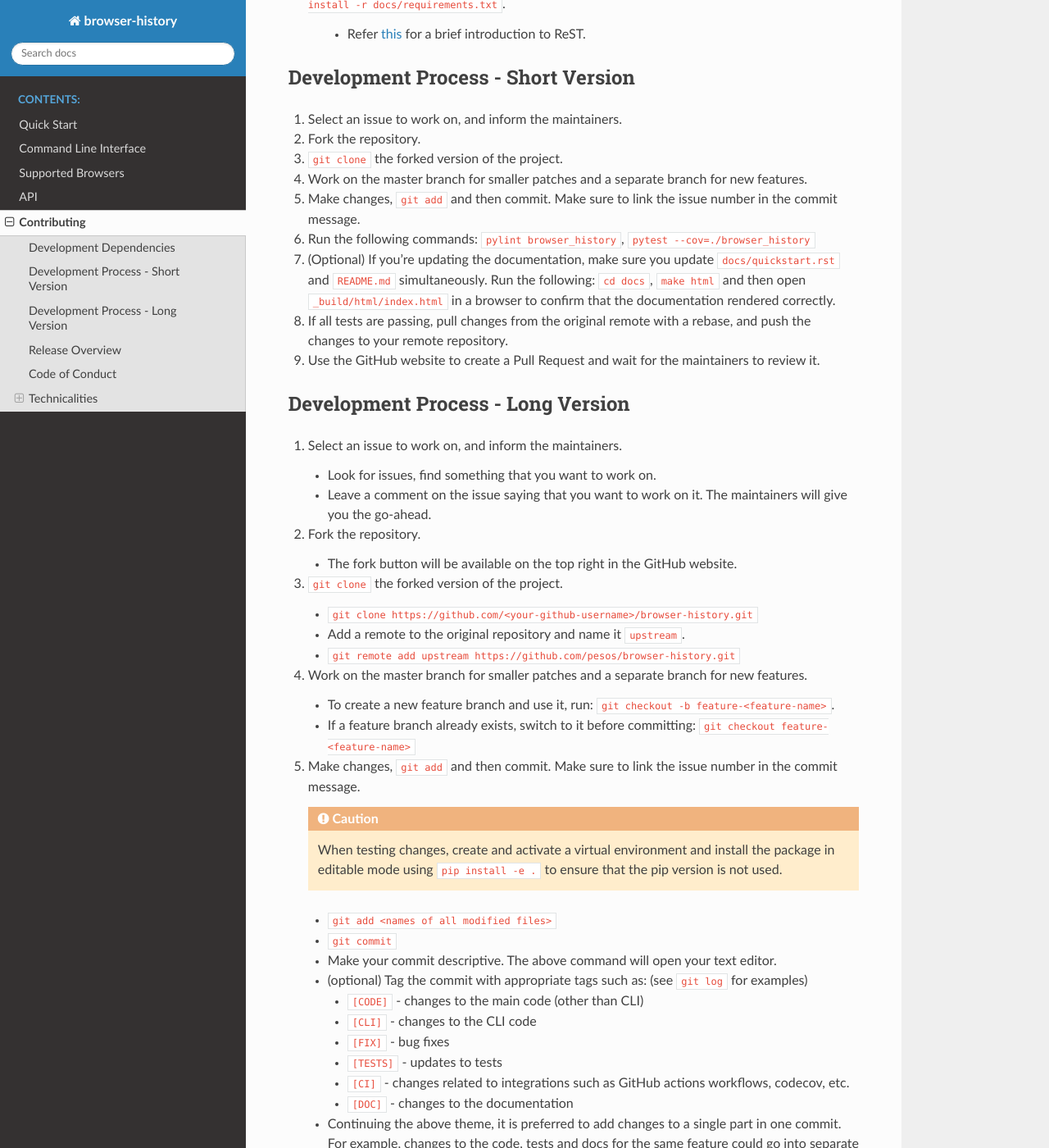
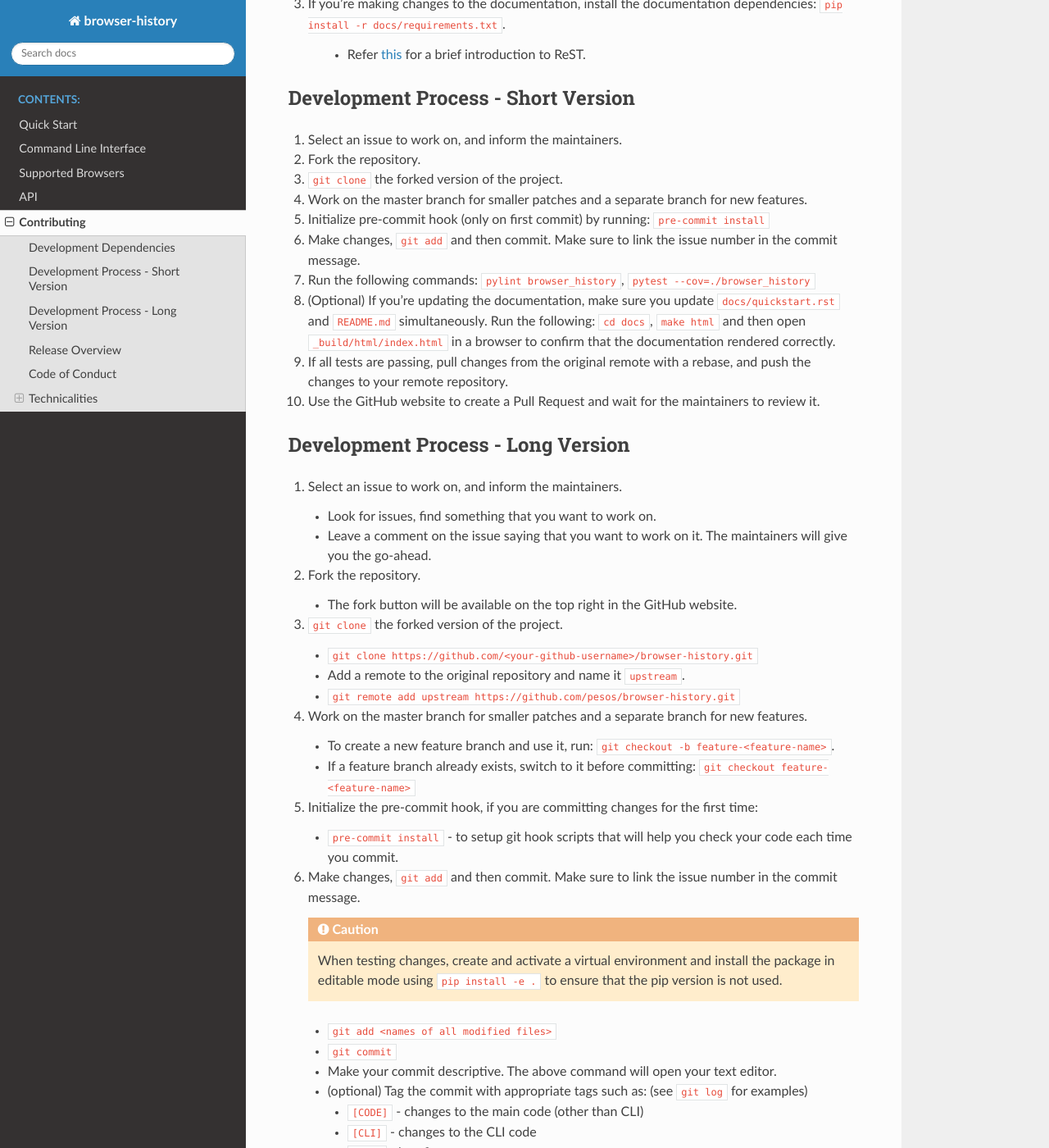
Before and after one commit to browser-history/browser-history, a Sphinx documentation site: the page built from docs/contributing.rst, in a window 1280 px wide and 1400 px high, scrolled down 396 px. Shown: the whole window at 82% size. Built offline with Sphinx 7.4.7 and the Read the Docs theme 2.0.0, drawn with Linux system fonts in a browser that asks for light colours; some of the changed text lies outside the part shown.

Commit message:
Adding pre-commit hook

```diff
--- a/docs/contributing.rst
+++ b/docs/contributing.rst
@@ -5,11 +5,12 @@ Development Dependencies
 ------------------------
 
 #. Python 3 (versions 3.6 to 3.8 are currently supported)
-#. ``pip install pylint pytest pytest-cov``
+#. ``pip install pylint pytest pytest-cov pre-commit``
 
     * ``pylint`` to check for errors and to enforce code style.
     * ``pytest`` to run the tests.
     * ``pytest-cov`` to check for code coverage.
+    * ``pre-commit`` to automate code style checks.
 
 #. If you're making changes to the documentation, install the documentation dependencies: ``pip install -r docs/requirements.txt``.
 
@@ -22,6 +23,7 @@ Development Process - Short Version
 #. Fork the repository.
 #. ``git clone`` the forked version of the project.
 #. Work on the master branch for smaller patches and a separate branch for new features.
+#. Initialize pre-commit hook (only on first commit) by running: ``pre-commit install``
 #. Make changes, ``git add`` and then commit. Make sure to link the issue number in the commit message.
 #. Run the following commands: ``pylint browser_history``, ``pytest --cov=./browser_history``
 #. (Optional) If you're updating the documentation, make sure you update ``docs/quickstart.rst`` and ``README.md`` simultaneously.
@@ -51,6 +53,10 @@ Development Process - Long Version
 
    * To create a new feature branch and use it, run: ``git checkout -b feature-<feature-name>``.
    * If a feature branch already exists, switch to it before committing: ``git checkout feature-<feature-name>``
+
+#. Initialize the pre-commit hook, if you are committing changes for the first time:
+
+   * ``pre-commit install`` - to setup git hook scripts that will help you check your code each time you commit.
 
 #. Make changes, ``git add`` and then commit. Make sure to link the issue number in the commit message.
 
```
Also changed, not shown: README.md (+1 -0 lines), .github/pull_request_template.md, .pre-commit-config.yaml (added), 1 other file.
